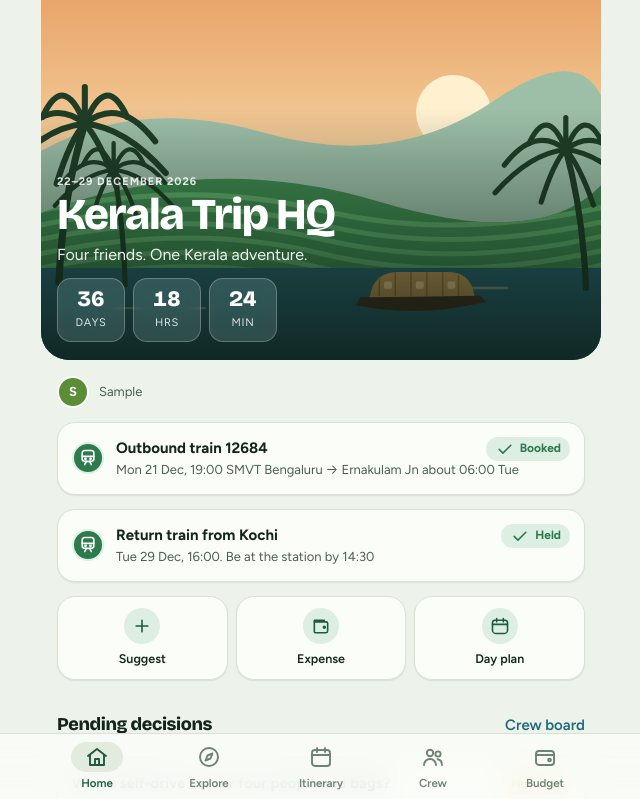
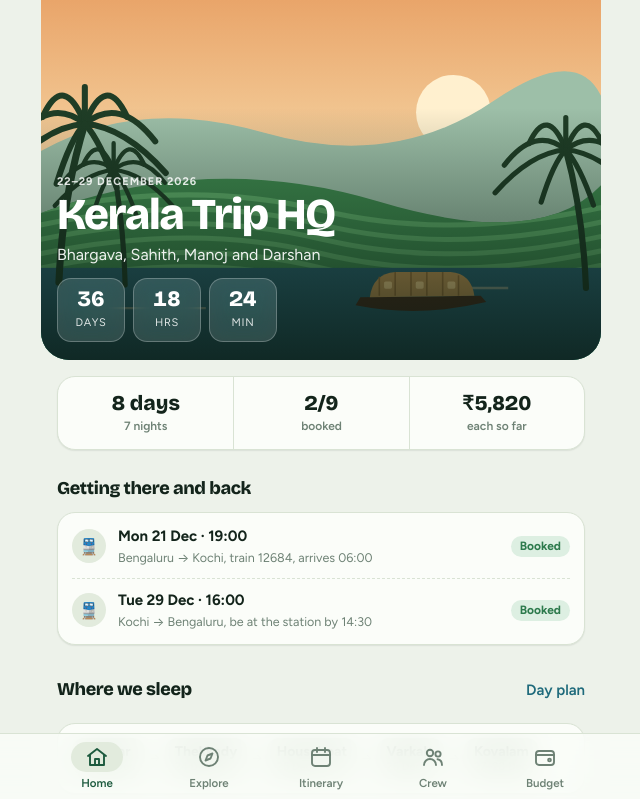
Before and after one commit to bhargavaramkv/kerala-trip-hq, a website: page public/index.html in a window 1280 px wide. Both pictures are taken after typing "Sample" into the empty fields and a click on the button "Go". Shown: the top 799 px of the page, without its empty margins (319-959 px from the left). Drawn offline with nearby package versions, Linux system fonts and the light colour scheme.

Commit message:
Simplify the home page
Summary strip (days, bookings, cost each), one card for both trains, a 'where we sleep'
strip, the next three things to book, polls collapsed to one line each, slimmer actions.
Empty sections and planner-generated activity are hidden; a 'Today' card appears during
the trip.

Co-Authored-By: Claude Opus 5.5 <noreply@anthropic.com>
Claude-Session: https://claude.ai/code/session_018WzAxEuAgU77fCBZD3EmFG

```diff
--- a/public/index.html
+++ b/public/index.html
@@ -124,6 +124,25 @@ ul.clean{margin:0;padding-left:18px;display:flex;flex-direction:column;gap:5px}
 .count b{font-family:var(--f-display);font-size:22px;display:block;line-height:1.1;font-variant-numeric:tabular-nums}
 .count span{font-size:11px;letter-spacing:.06em;text-transform:uppercase;opacity:.85}
 .quick{display:grid;grid-auto-flow:column;grid-auto-columns:1fr;gap:8px}
+.snap{display:grid;grid-template-columns:repeat(3,1fr);padding:0;overflow:hidden}
+.snap button{background:none;border:0;border-left:1px solid var(--line);padding:14px 4px 12px;text-align:center;cursor:pointer;font:inherit;color:inherit}
+.snap button:first-child{border-left:0}
+.snap button:active{background:var(--surface-2)}
+.snap b{display:block;font-family:var(--f-display);font-size:21px;line-height:1.15;white-space:nowrap}
+.snap span{font-size:12px;color:var(--ink-3);font-weight:600}
+.hrow{display:flex;gap:12px;align-items:center;width:100%;background:none;border:0;border-top:1px dashed var(--line);padding:11px 0;text-align:left;cursor:pointer;font:inherit;color:inherit}
+.hlist>.hrow:first-child,.hlist>div:first-child>.hrow{border-top:0}
+.hrow .grow{min-width:0}
+.hrow .sub{display:block;font-size:12.5px;color:var(--ink-3);margin-top:1px}
+.hlist{padding:2px 14px}
+.ico{width:34px;height:34px;flex:none;border-radius:50%;display:grid;place-items:center;font-size:16px;background:var(--surface-2)}
+.ck{width:20px;height:20px;flex:none;border:2px solid var(--line);border-radius:7px}
+.sleep{display:flex;flex-wrap:wrap;gap:6px 4px;align-items:center}
+.sleep .st{display:flex;flex-direction:column;background:var(--surface-2);border-radius:12px;padding:5px 10px;line-height:1.25}
+.sleep .st b{font-size:14px} .sleep .st span{font-size:11px;color:var(--ink-3);font-weight:600}
+.sleep .arr{color:var(--ink-3);font-size:12px}
+.quick.slim button{min-height:58px;flex-direction:row;gap:8px;border-radius:14px;font-size:14px}
+.quick.slim svg{width:28px;height:28px;padding:6px}
 .quick button{border:1px solid var(--line);background:var(--surface);border-radius:18px;min-height:84px;box-shadow:var(--shadow-sm);display:flex;flex-direction:column;align-items:center;justify-content:center;gap:6px;font-size:12.5px;font-weight:600;cursor:pointer;padding:6px}
 .quick svg{width:36px;height:36px;padding:8px;border-radius:50%;background:var(--ok-bg);color:var(--brand);box-sizing:border-box}
 /* destination cards */
@@ -870,49 +889,46 @@ let homeEntered=false;
 function Home({go}){
   const stag=useRef(!homeEntered).current; useEffect(()=>{ homeEntered=true; },[]);
   const s=useStore(); const v=currentVersion(); const pr=projection(v); const mem=members();
-  const bks=Object.values(s.bookings); const booked=bks.filter(b=>b.status==="booked").length;
-  const outstanding=bks.filter(b=>b.status!=="booked"&&b.status!=="cancelled").sort((a,b)=>(a.order||99)-(b.order||99));
-  const spent=allExpenses().reduce((a,e)=>a+(e.amount||0),0);
+  const [openPoll,setOpenPoll]=useState(null);
+  const bks=Object.values(s.bookings).filter(b=>b.status!=="cancelled"); const booked=bks.filter(b=>b.status==="booked").length;
+  const todo=bks.filter(b=>b.status!=="booked").sort((a,b)=>(a.order||99)-(b.order||99));
   const pend=pendingDecisions(); const waiting=awaitingReview();
+  const polls=pend.filter(x=>x.kind==="poll"), posts=pend.filter(x=>x.kind==="post");
   const latest=allPosts().filter(p=>p.kind==="comment").sort((a,b)=>b.at-a.at).slice(0,3);
-  const ev=feed().slice(0,5);
-  const shortlist=DEST;
-  const outbound = bks.find(b=>b._id==="outbound");
+  const ev=feed().filter(e=>e.who!=="ai").slice(0,4);
+  const each=pr.total/Math.max(CREW_SIZE,mem.length);
+  const ist=new Date(Date.now()+5.5*36e5).toISOString(); const today=ist.slice(0,10), hhmm=ist.slice(11,16);
+  const ti=v.days.findIndex(d=>d.date===today); const td=ti>=0?v.days[ti]:null;
+  const upNext=td?SLOTS.filter(([sl])=>sl!=="optional").flatMap(([sl])=>td.slots[sl]||[]).filter(i=>!i.t||i.t>=hhmm).slice(0,3):[];
+  const stops=[]; v.days.forEach(d=>{ const n=d.night||d.base; if(!n||/train/i.test(n)) return; const last=stops[stops.length-1]; if(last&&last.name===n) last.to=d.dd; else stops.push({name:n,from:d.dd,to:d.dd}); });
+  const train=(id,when,what)=>{ const b=s.bookings[id]; const ok=!b||b.status==="booked"; return html`<button class="hrow" onClick=${()=>{ go("budget"); set({budgetTab:"bookings"}); }}><span class="ico">🚆</span><span class="grow"><b>${when}</b><span class="sub">${what}</span></span><span class=${"pill "+(ok?"ok":"warn")}>${ok?"Booked":"To book"}</span></button>`; };
+  const pollLead=p=>{ const w=pollWinner(p.id); const o=w&&p.opts.find(x=>x.id===w); const n=Object.values(pollVotes("poll-"+p.id)).reduce((a,x)=>a+x.length,0); return o?"Leaning: "+clip(o.label.split(" (")[0],28):n?"Tied":"No votes yet"; };
   return html`<div>
     <section class="hero"><${Scene} kind="hero"/><div class="shade"></div>
-      <div class="in wrap"><div class="eyebrow" style="color:rgba(255,255,255,.85)">22–29 December 2026</div><h1>Kerala Trip HQ</h1><div class="tagline">Four friends. One Kerala adventure.</div><${Countdown}/></div></section>
+      <div class="in wrap"><div class="eyebrow" style="color:rgba(255,255,255,.85)">22–29 December 2026</div><h1>Kerala Trip HQ</h1><div class="tagline">${CREW_NAMES.slice(0,-1).join(", ")} and ${CREW_NAMES[CREW_NAMES.length-1]}</div><${Countdown}/></div></section>
     <div class=${"wrap stack"+(stag?" stagger":"")} style="margin-top:16px">
-            <div class="row between">
-        <div class="row" style="gap:10px"><div class="avs">${mem.length?mem.map(m=>html`<${Avatar} id=${m._id} key=${m._id}/>`):html`<span class="small faint">Crew appears as people join</span>`}</div><span class="small muted">${mem.map(m=>nameOf(m._id)).join(", ")}</span></div>
+      <div class="card snap">
+        <button onClick=${()=>go("itinerary")}><b>${v.days.length} days</b><span>${Math.max(0,v.days.length-1)} nights</span></button>
+        <button onClick=${()=>{ go("budget"); set({budgetTab:"bookings"}); }}><b class="num">${booked}/${bks.length}</b><span>booked</span></button>
+        <button onClick=${()=>go("budget")}><b class="num">${inr(each)}</b><span>each so far</span></button>
       </div>
-      <div class="card row" style="gap:12px"><span class="av" style="background:var(--ok);border-color:var(--ok-bg)">${ic(IC.train)}</span><div class="grow"><div class="row between"><b>Outbound train 12684</b><span class="pill ok">${ic(IC.check)} ${outbound&&outbound.status!=="booked"?outbound.status:"Booked"}</span></div><div class="small muted">Mon 21 Dec, 19:00 SMVT Bengaluru → Ernakulam Jn about 06:00 Tue</div></div></div>
-      <div class="card row" style="gap:12px"><span class="av" style="background:var(--ok);border-color:var(--ok-bg)">${ic(IC.train)}</span><div class="grow"><div class="row between"><b>Return train from Kochi</b><span class="pill ok">${ic(IC.check)} Held</span></div><div class="small muted">Tue 29 Dec, 16:00. Be at the station by 14:30</div></div></div>
-      <div class="quick">
+      ${td?html`<button class="card press stack" style="gap:6px;text-align:left;border-color:var(--brand)" onClick=${()=>go("itinerary")}><div class="row between"><span class="eyebrow">Today · Day ${ti+1}</span><span class="pill info">${(()=>{ const st=driveStats(td); return st.mins?"🚗 "+hm(st.mins):"Local"; })()}</span></div><b style="font-size:18px">${td.title}</b>${upNext.map(i=>html`<div class="small" key=${i.id}><b class="num">${i.t}</b> ${clip(i.text,70)}</div>`)}</button>`:null}
+      ${waiting.length && s.mode==="live" ? html`<button class="card press banner ai" style="border:0;text-align:left" onClick=${()=>go("crew")}>${ic(IC.spark)}<div class="grow"><b>${waiting.length} new suggestion${waiting.length>1?"s":""} waiting for review</b><div class="small">${waiting.slice(0,2).map(p=>nameOf(p.by)+": "+clip(p.title,40)).join(" · ")}</div></div></button>`:null}
+      <div class="section-title"><h2>Getting there and back</h2></div>
+      <div class="card hlist">${train("outbound","Mon 21 Dec · 19:00","Bengaluru → Kochi, train 12684, arrives 06:00")}${train("return","Tue 29 Dec · 16:00","Kochi → Bengaluru, be at the station by 14:30")}</div>
+      <div class="section-title"><h2>Where we sleep</h2><button class="link-btn" onClick=${()=>go("itinerary")}>Day plan</button></div>
+      <button class="card press sleep" style="text-align:left" onClick=${()=>go("itinerary")}>${stops.map((x,k)=>html`${k?html`<span class="arr">→</span>`:null}<span class="st" key=${x.name}><b>${x.name}</b><span>${x.from===x.to?x.from+" Dec":x.from+"–"+x.to+" Dec"}</span></span>`)}</button>
+      ${todo.length?html`<div class="section-title"><h2>Still to book</h2><button class="link-btn" onClick=${()=>{ go("budget"); set({budgetTab:"bookings"}); }}>All ${todo.length}</button></div>
+      <div class="card hlist">${todo.slice(0,3).map(b=>html`<button class="hrow" key=${b._id} onClick=${()=>openSheet("booking",{id:b._id})}><span class="ck"></span><span class="grow"><b>${b.title}</b><span class="sub">${b.when||"To book"}</span></span>${ic(IC.chev)}</button>`)}</div>`:null}
+      ${polls.length||posts.length?html`<div class="section-title"><h2>Decide together</h2><button class="link-btn" onClick=${()=>go("crew")}>Crew board</button></div>
+      <div class="card hlist">${polls.map(x=>html`<div key=${x.poll.id}><button class="hrow" onClick=${()=>setOpenPoll(openPoll===x.poll.id?null:x.poll.id)} aria-expanded=${openPoll===x.poll.id}><span class="ico">🗳️</span><span class="grow"><b>${x.poll.q}</b><span class="sub">${pollLead(x.poll)}</span></span><span style=${{transform:openPoll===x.poll.id?"rotate(180deg)":"none",transition:"transform 200ms var(--ease-out)",display:"grid"}}>${ic(IC.chevd)}</span></button>${openPoll===x.poll.id?html`<div style="padding-bottom:12px"><${PollCard} poll=${x.poll}/></div>`:null}</div>`)}${posts.map(x=>html`<button class="hrow" key=${x.post.id} onClick=${()=>openSheet("post",{id:x.post.id})}><span class="ico">💡</span><span class="grow"><b>${clip(x.post.title,60)}</b><span class="sub">Reviewed · waiting for the group</span></span>${statusPill(x.post)}</button>`)}</div>`:null}
+      <div class="quick slim">
         <button onClick=${()=>canContribute()?openSheet("newpost",{}):go("crew")}>${ic(IC.plus)}Suggest</button>
+        <button onClick=${()=>canContribute()?openSheet("expense",{}):go("budget")}>${ic(IC.wallet)}Log expense</button>
         ${s.isOwner?html`<button onClick=${()=>openSheet("ask",{})}>${ic(IC.spark)}Ask AI</button>`:null}
-        <button onClick=${()=>canContribute()?openSheet("expense",{}):go("budget")}>${ic(IC.wallet)}Expense</button>
-        <button onClick=${()=>go("itinerary")}>${ic(IC.itin)}Day plan</button>
       </div>
-      ${waiting.length && s.mode==="live" ? html`<button class="card press banner ai" style="border:0;text-align:left" onClick=${()=>go("crew")}>${ic(IC.spark)}<div class="grow"><b>${waiting.length} new suggestion${waiting.length>1?"s":""} waiting for Claude's review</b><div class="small">${waiting.slice(0,2).map(p=>nameOf(p.by)+": "+clip(p.title,40)).join(" · ")}</div></div></button>`:null}
-      <div class="section-title"><h2>Pending decisions</h2><button class="link-btn" onClick=${()=>go("crew")}>Crew board</button></div>
-      ${pend.length===0 ? html`<div class="small faint">Nothing waiting on a decision.</div>` : html`<div class="stack" style="gap:10px">${pend.slice(0,4).map(x=> x.kind==="poll" ? html`<${PollCard} poll=${x.poll} key=${x.poll.id}/>` : html`<button key=${x.post.id} class="card press" style="text-align:left" onClick=${()=>openSheet("post",{id:x.post.id})}><div class="row between"><b>${clip(x.post.title,60)}</b>${statusPill(x.post)}</div><div class="small muted">AI reviewed · waiting for the group and Bhargava</div></button>`)}</div>`}
-      <div class="section-title"><h2>Bookings</h2><button class="link-btn" onClick=${()=>{ go("budget"); set({budgetTab:"bookings"}); }}>All</button></div>
-      <div class="card stack" style="gap:10px">
-        ${bks.length ? html`<div class="row between"><span class="num"><b>${booked}</b> of ${bks.filter(b=>b.status!=="cancelled").length} booked</span><span class="small muted">${outstanding.length} outstanding</span></div><div class="bar"><span style=${{width:(booked/Math.max(1,bks.filter(b=>b.status!=="cancelled").length)*100)+"%",background:"var(--ok)"}}></span></div>${outstanding[0]?html`<div class="small">Next: <b>${outstanding[0].title}</b> <span class="faint">${outstanding[0].when||""}</span></div>`:null}` : html`<div class="small faint">${s.mode==="live"?"Booking tracker is empty.":"Booking status shows once you're signed in."}</div>`}
-      </div>
-      <div class="section-title"><h2>Budget</h2><button class="link-btn" onClick=${()=>go("budget")}>Details</button></div>
-      <div class="card stack" style="gap:8px">
-        <div class="row between"><div><div class="eyebrow">Known costs, group</div><div style="font-family:var(--f-display);font-size:28px;font-weight:800" class="num">${inr(pr.total)}</div></div><div style="text-align:right"><div class="eyebrow">Per person</div><div class="num" style="font-size:20px;font-weight:700">${inr(pr.total/Math.max(CREW_SIZE,mem.length))}</div></div></div>
-        <div class="small muted">Train tickets (paid), car and petrol (approx). Stays, food and activities are not budgeted yet · logged so far ${inr(spent)}</div>
-      </div>
-      <div class="section-title"><h2>Shortlist</h2><button class="link-btn" onClick=${()=>go("explore")}>Explore</button></div>
-      <div class="scroller">${shortlist.map(d=>html`<button class="dcard" key=${d.id} onClick=${()=>openSheet("dest",{id:d.id})}><${Scene} kind=${d.scene}/><div class="body"><div class="row between"><b style="font-family:var(--f-display);font-size:19px">${d.name}</b><span class="tiny faint">${d.time.split(" (")[0]}</span></div><div class="small muted">${d.tagline}</div></div></button>`)}</div>
-      <div class="section-title"><h2>Up next</h2><button class="link-btn" onClick=${()=>go("itinerary")}>Itinerary</button></div>
-      <button class="card press" style="text-align:left" onClick=${()=>go("itinerary")}><div class="row" style="gap:12px"><div class="datebox"><b>${v.days[0].dd}</b><span>Dec</span></div><div class="grow"><b>${v.days[0].title}</b><div class="small muted">${v.days[0].travel.text} · ${v.days[0].travel.time}</div><div class="small">${(v.days[0].slots.morning||[]).slice(0,3).map(i=>i.t+" "+clip(i.text,34)).join(" · ")}</div></div></div></button>
-      <div class="section-title"><h2>Latest talk</h2></div>
-      ${latest.length ? html`<div class="card list">${latest.map(c=>html`<div class="li" key=${c.id}><${Avatar} id=${c.by} size="sm"/><div class="grow small"><b>${nameOf(c.by)}</b> on ${labelFor(c.target)}<div class="muted">${clip(c.body,110)}</div></div></div>`)}</div>` : html`<div class="small faint">No comments yet. Open any place or itinerary item to start one.</div>`}
-      <div class="section-title"><h2>Activity</h2><button class="link-btn" onClick=${()=>{ go("crew"); set({crewTab:"activity"}); }}>All</button></div>
-      ${ev.length ? html`<${FeedList} items=${ev}/>` : html`<div class="small faint">Activity appears here as the crew plans.</div>`}
+      ${latest.length?html`<div class="section-title"><h2>Latest talk</h2></div><div class="card list">${latest.map(c=>html`<div class="li" key=${c.id}><${Avatar} id=${c.by} size="sm"/><div class="grow small"><b>${nameOf(c.by)}</b> on ${labelFor(c.target)}<div class="muted">${clip(c.body,110)}</div></div></div>`)}</div>`:null}
+      ${ev.length?html`<div class="section-title"><h2>Crew activity</h2><button class="link-btn" onClick=${()=>{ go("crew"); set({crewTab:"activity"}); }}>All</button></div><${FeedList} items=${ev}/>`:null}
     </div></div>`;
 }
 function PollCard({poll}){
```
